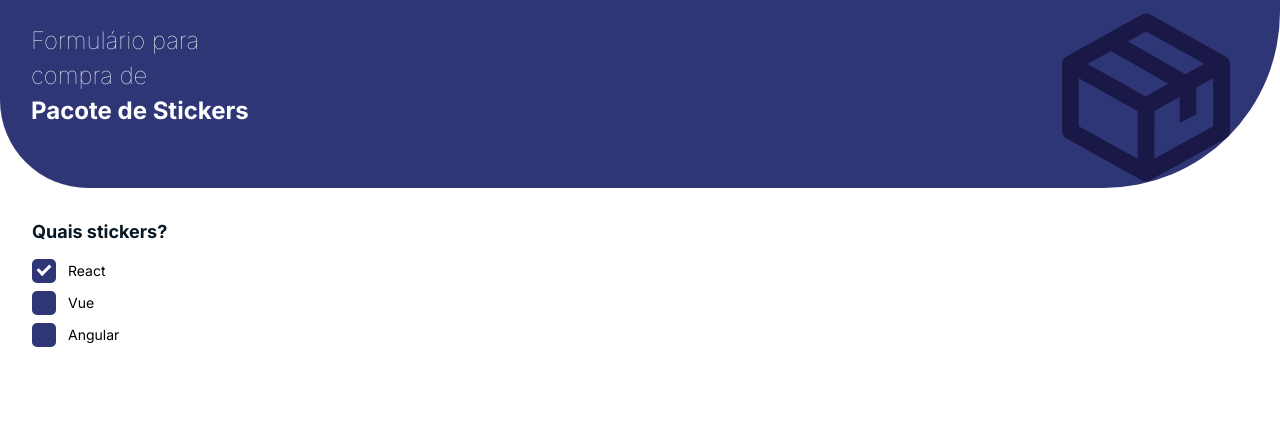
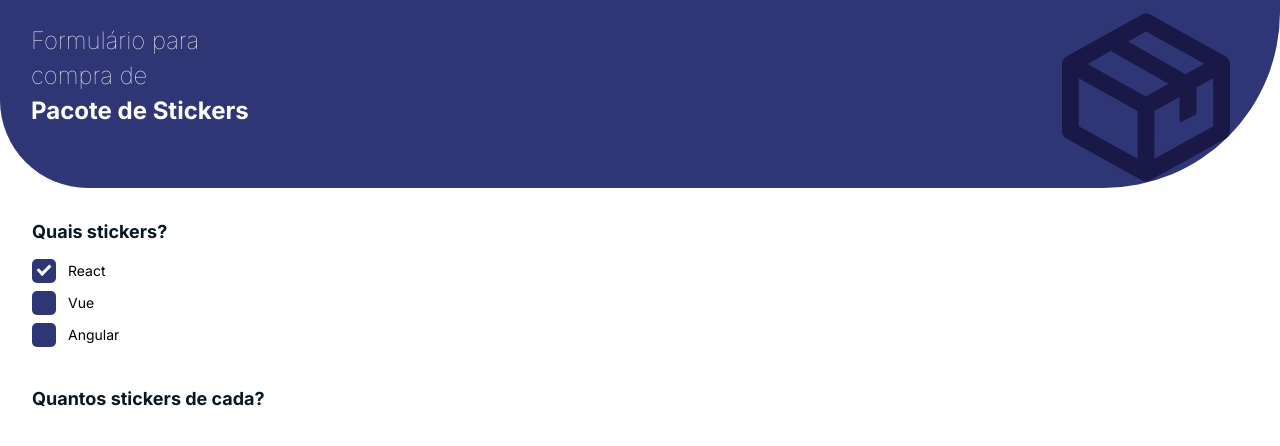
Before and after one commit to gabriellymoura/formulario-react, a React (Vite) app: page / in a window 1280 px wide. Shown: the top 446 px of the page. Built offline with nearby package versions, Linux system fonts and the light colour scheme.

Commit message:
inserindo novo componente

```diff
--- a/src/App.tsx
+++ b/src/App.tsx
@@ -1,14 +1,16 @@
 import styled from "styled-components";
+import Counter from "./components/Counter.component";
 import Header from "./components/Header.component";
 import Stickers from "./components/Stickers.component"
 
 function App() {
   return (
     <>
-    <Header />
-    <MainWrapper>
-      <Stickers />
-    </MainWrapper>
+      <Header />
+      <MainWrapper>
+        <Stickers />
+        <Counter />
+      </MainWrapper>
     </>
   );
 }
--- /dev/null
+++ b/src/components/Counter.component.tsx
@@ -0,0 +1,23 @@
+import styled from "styled-components";
+
+const Counter = () => {
+    return (
+        <Container>
+            <Title>Quantos stickers de cada?</Title>
+        </Container>
+    );
+};
+
+const Container = styled.div`
+  display: flex;
+  flex-direction: column;
+`;
+
+const Title = styled.p`
+  font-size: 18px;
+  color: #071723;
+  font-weight: bold;
+  margin-bottom: 15px;
+`;
+
+export default Counter;
```
